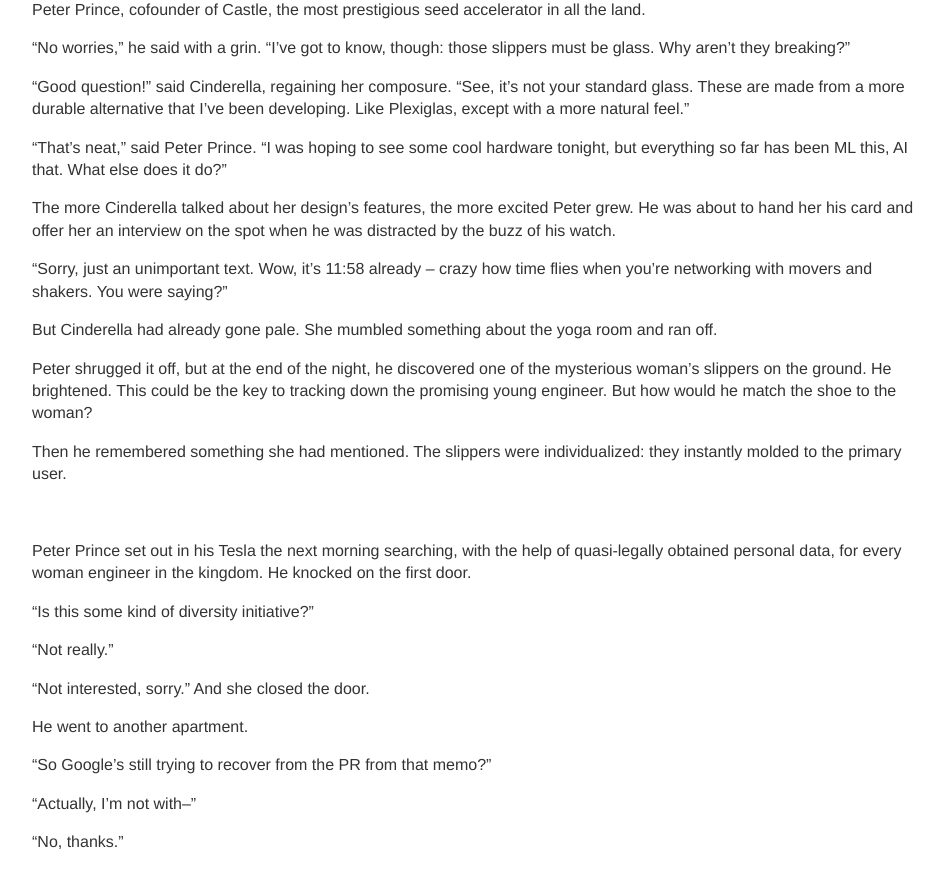
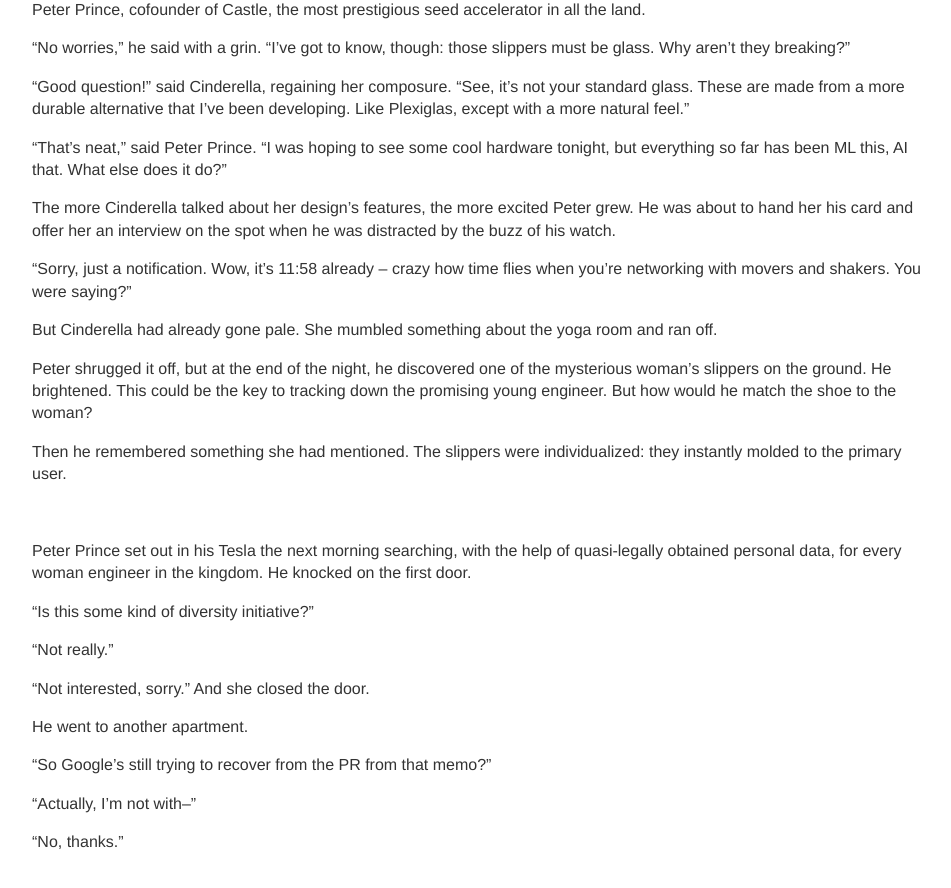
Before and after one commit to lajordan/lajordan.github.io, a Jekyll site: the page built from _posts/2017-09-26-a-wearable-parable.md, in a window 1280 px wide and 900 px high, scrolled down 1935 px. Shown: the top 888 px of the window, without its empty margins (160-1111 px from the left). Built offline with Jekyll 4.4.1, drawn with Linux system fonts in a browser that asks for light colours.

Commit message:
notification

```diff
--- a/_posts/2017-09-26-a-wearable-parable.md
+++ b/_posts/2017-09-26-a-wearable-parable.md
@@ -84,7 +84,7 @@ Cinderella walked past them toward the free food table. She had eaten nothing bu
 
 The more Cinderella talked about her design's features, the more excited Peter grew. He was about to hand her his card and offer her an interview on the spot when he was distracted by the buzz of his watch.
 
-"Sorry, just an unimportant text. Wow, it's 11:58 already – crazy how time flies when you're networking with movers and shakers. You were saying?"
+"Sorry, just a notification. Wow, it's 11:58 already – crazy how time flies when you're networking with movers and shakers. You were saying?"
 
 But Cinderella had already gone pale. She mumbled something about the yoga room and ran off.
 
```
